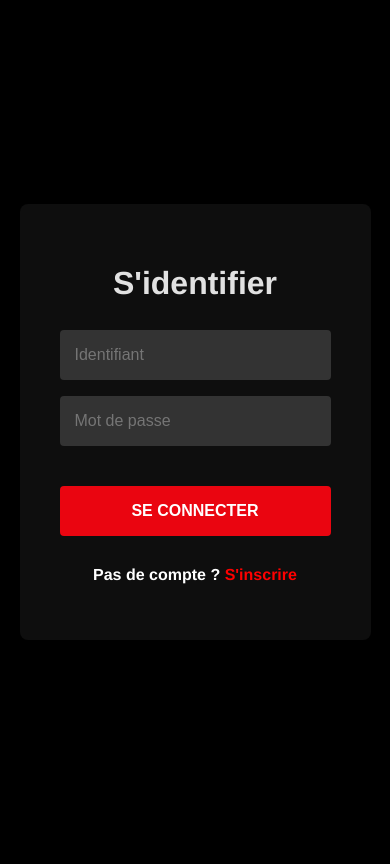
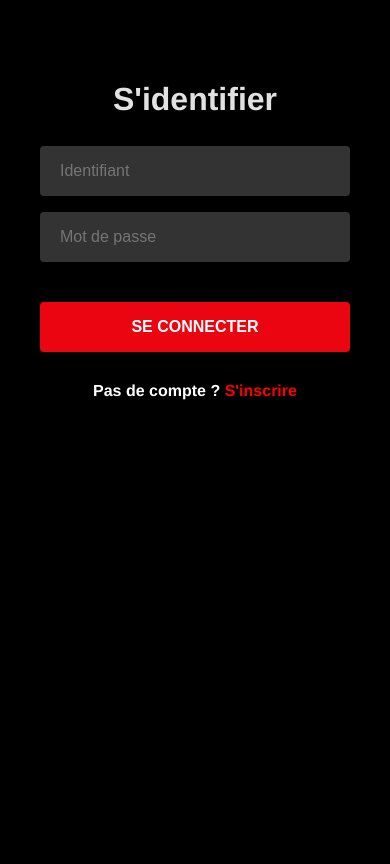
Before and after one commit to queize02/Movies-For-You, a Flask app: page /login in a window 390 px wide. Before the commit the page ends 640 px from the top, so only its background shows below. Run offline with Flask 3, Linux system fonts and the light colour scheme; some libraries are stand-ins or nearby versions.

Commit message:
responsive

```diff
--- a/static/login.css
+++ b/static/login.css
@@ -12,14 +12,7 @@ body {
 }
 
 /* La boîte noire du formulaire */
-.admin-box {
-    width: 90%;          /* S'adapte à 90% sur mobile */
-    max-width: 450px;    /* Max 450px sur PC */
-    padding: 40px;
-    background-color: #0e0e0e;
-    border-radius: 8px;
-    box-sizing: border-box; /* Crucial : empêche le padding de déborder */
-}
+
 h1 {
     color: rgb(225, 225, 225);
     margin-bottom: 28px;
@@ -100,16 +93,7 @@ button[type="submit"]:hover {
 
 /* --- Correction pour mobile --- */
 /* Nettoyage total */
-html, body {
-    margin: 0;
-    padding: 0;
-    width: 100%;
-    min-height: 100vh; /* Force la hauteur de l'écran */
-    display: flex;
-    justify-content: center; /* Centre horizontalement */
-    align-items: center;     /* Centre verticalement */
-    background-color: #000000;
-}
+
 
 /* La boîte noire */
 .admin-box {
@@ -117,14 +101,24 @@ html, body {
     max-width: 450px;    /* Max 450px sur PC */
     padding: 40px;
     background-color: #0e0e0e;
-    border-radius: 8px;
+    border-radius: 18px;
     box-sizing: border-box; /* IMPORTANT : empêche le padding de déborder */
+    justify-content: center; /* Centre horizontalement */
+    align-items: center;     /* Centre verticalement */
 }
 /* Les inputs doivent être fluides */
-input[type="text"],
-input[type="password"] {
-    width: 100%;
-    height: 50px;
-    box-sizing: border-box; /* Important pour ne pas dépasser */
-    padding: 0 15px;
+
+/*PARTIE MOBILE*/
+
+@media (max-width: 768px) {
+    .admin-box {
+        width: 100%; /* Prend toute la largeur sur mobile */
+        min-height: 100vh; /* Prend toute la hauteur de l'écran */
+        margin-top: 20px; /* Supprime les marges inutiles */
+        justify-content: center; /* Centre horizontalement */
+        align-items: center;     /* Centre verticalement */
+        background-color: #000000;
+    }
+
 }
+/* --- CATALOGUE HORIZONTAL FORCE --- */
```
Also changed, not shown: static/index.css (+9 -2 lines).
